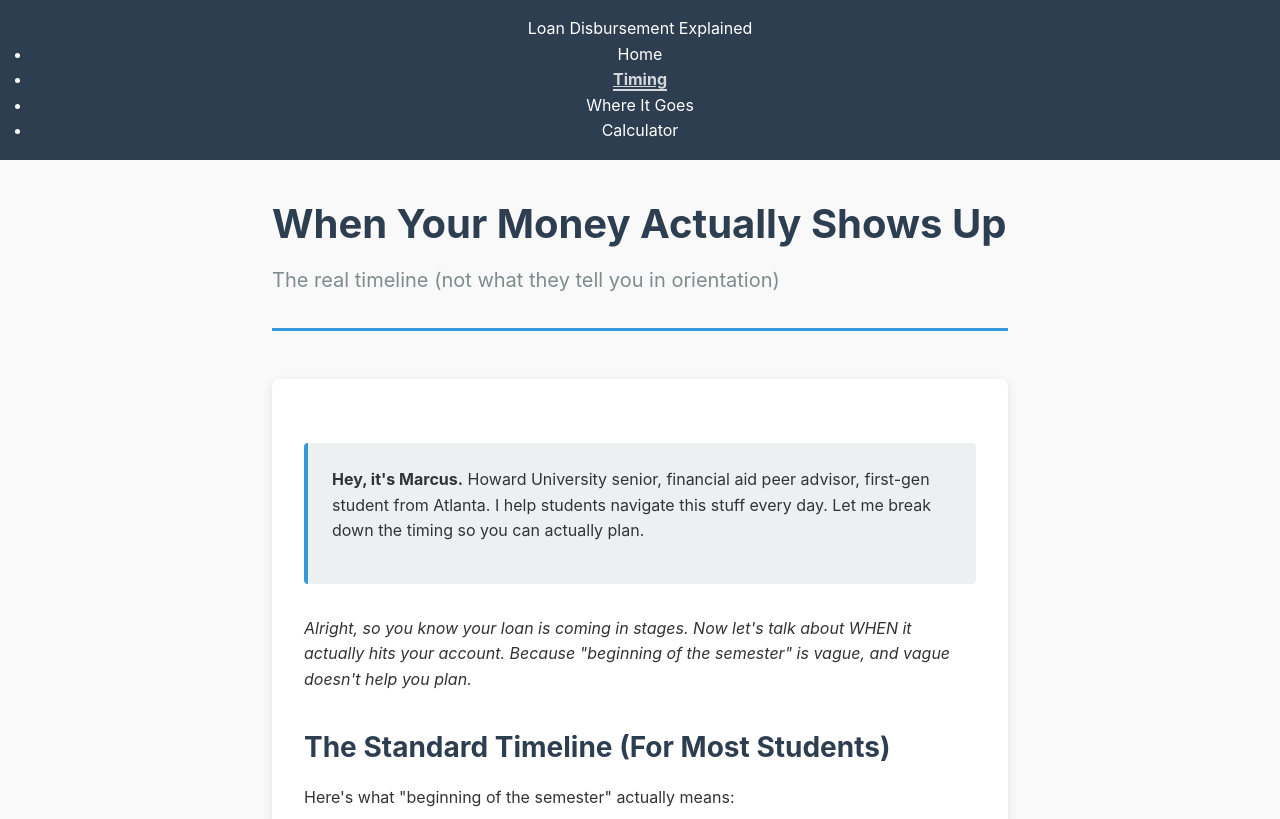
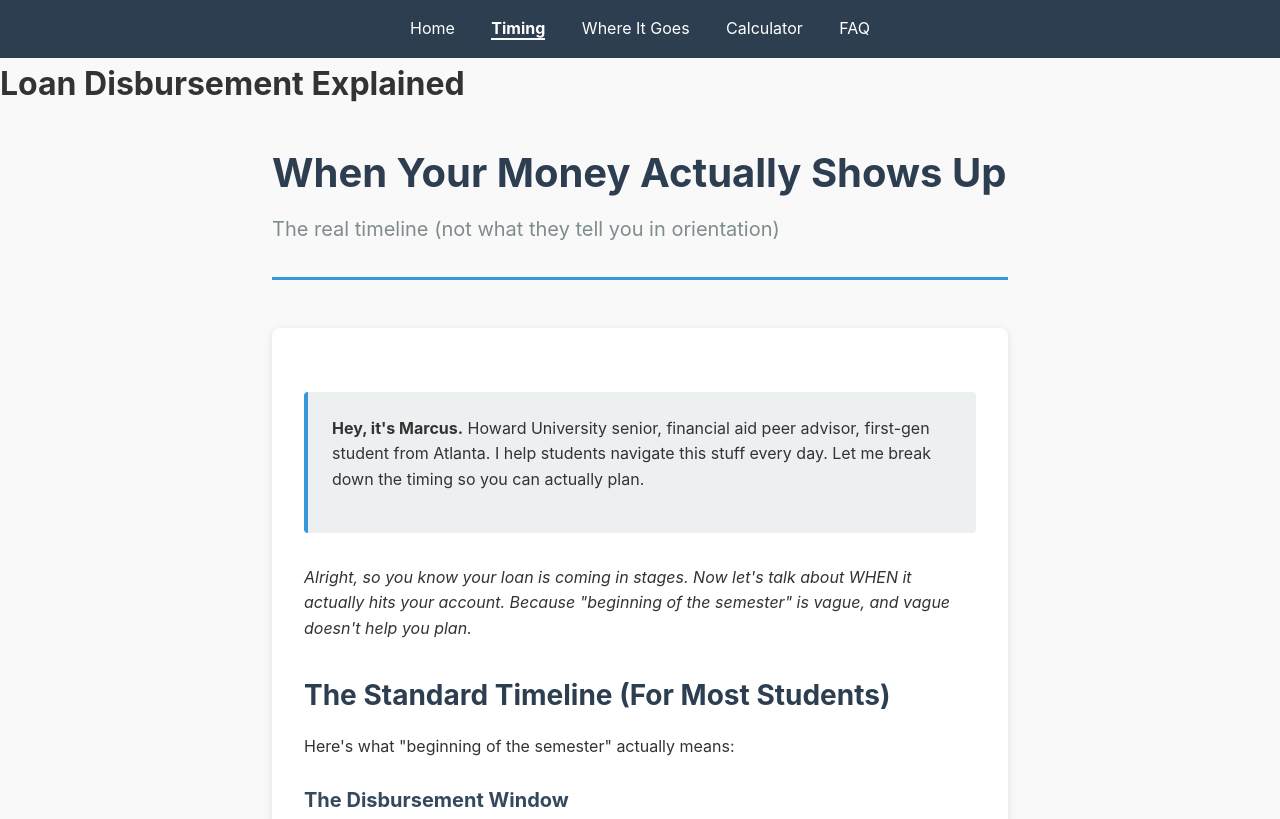
Before and after one commit to suk12345678/loan-disbursement-explained, a plain HTML site: page timing.html in a window 1280 px wide. Shown: the top 819 px of the page. Drawn offline with Linux system fonts and the light colour scheme.

Commit message:
Fix navigation menu consistency and add FAQ link to all pages

```diff
--- a/timing.html
+++ b/timing.html
@@ -63,17 +63,16 @@
     <link rel="icon" type="image/svg+xml" href="favicon.svg">
 </head>
 <body>
-    <nav>
-        <div class="nav-container">
-            <div class="nav-title">Loan Disbursement Explained</div>
-            <ul class="nav-links">
-                <li><a href="index.html">Home</a></li>
-                <li><a href="timing.html" class="active">Timing</a></li>
-                <li><a href="where-it-goes.html">Where It Goes</a></li>
-                <li><a href="calculator.html">Calculator</a></li>
-            </ul>
-        </div>
-    </nav>
+    <header>
+        <nav>
+            <a href="index.html">Home</a>
+            <a href="timing.html" class="active">Timing</a>
+            <a href="where-it-goes.html">Where It Goes</a>
+            <a href="calculator.html">Calculator</a>
+            <a href="faq.html">FAQ</a>
+        </nav>
+        <h1>Loan Disbursement Explained</h1>
+    </header>
 
     <main>
         <header class="page-header">
@@ -200,6 +199,7 @@
         <h3>Related Resources</h3>
         <p>Explore our other student loan education sites:</p>
         <ul>
+            <li><a href="https://studentloaneducation.online" target="_blank">Student Loan Education Network Hub</a></li>
             <li><a href="https://interest.studentloaneducation.online" target="_blank">Student Loan Interest Explained</a></li>
             <li><a href="https://payoff.studentloaneducation.online" target="_blank">Hybrid Loan Payoff Strategy</a></li>
             <li><a href="https://parentplus.studentloaneducation.online" target="_blank">Parent PLUS Loans Explained</a></li>
```
Also changed, not shown: calculator.html (+10 -11 lines), where-it-goes.html (+10 -11 lines).
